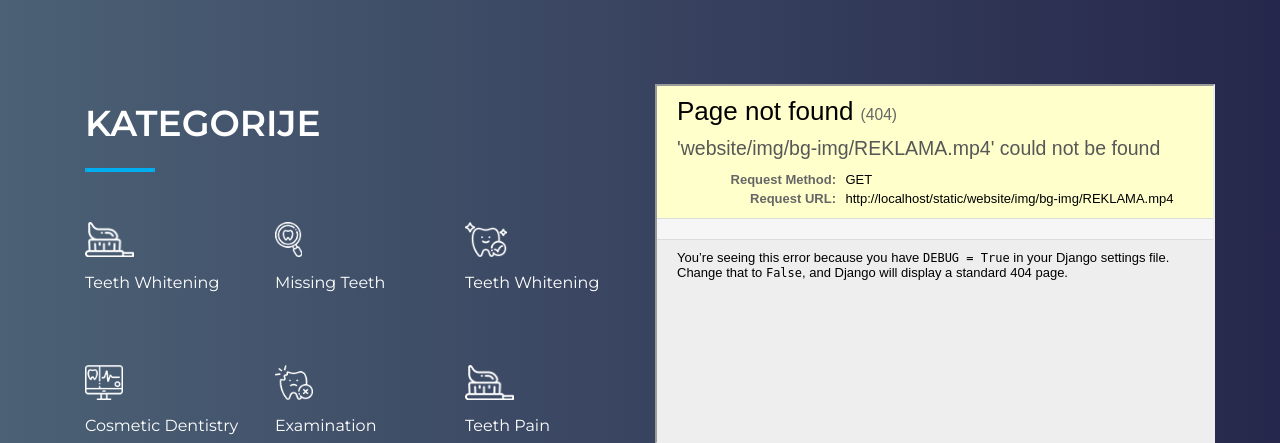
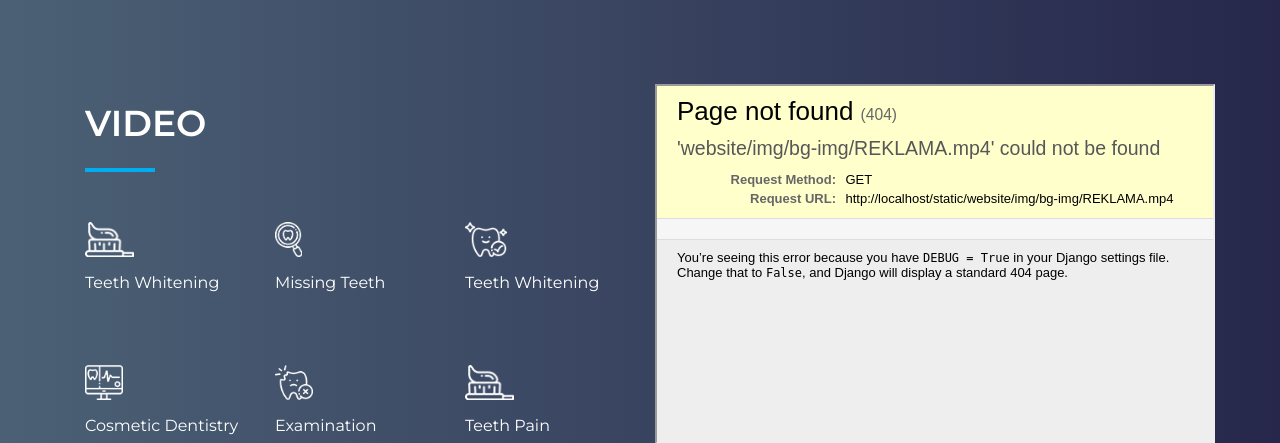
Before and after one commit to zoltibo/autoskolavozac, a Django app: page / in a window 1280 px wide. Shown: the part 2121-2564 px from the top of the page. Run offline with Django 3.2, Linux system fonts and the light colour scheme; some libraries are stand-ins or nearby versions.

Commit message:
novinaslov

```diff
--- a/website/templates/home.html
+++ b/website/templates/home.html
@@ -290,7 +290,7 @@
           <div class="service-content mb-30">
             <!-- Section Heading -->
             <div class="section-heading white">
-              <h2>KATEGORIJE</h2>
+              <h2>VIDEO</h2>
               <div class="line"></div>
             </div>
 
```
